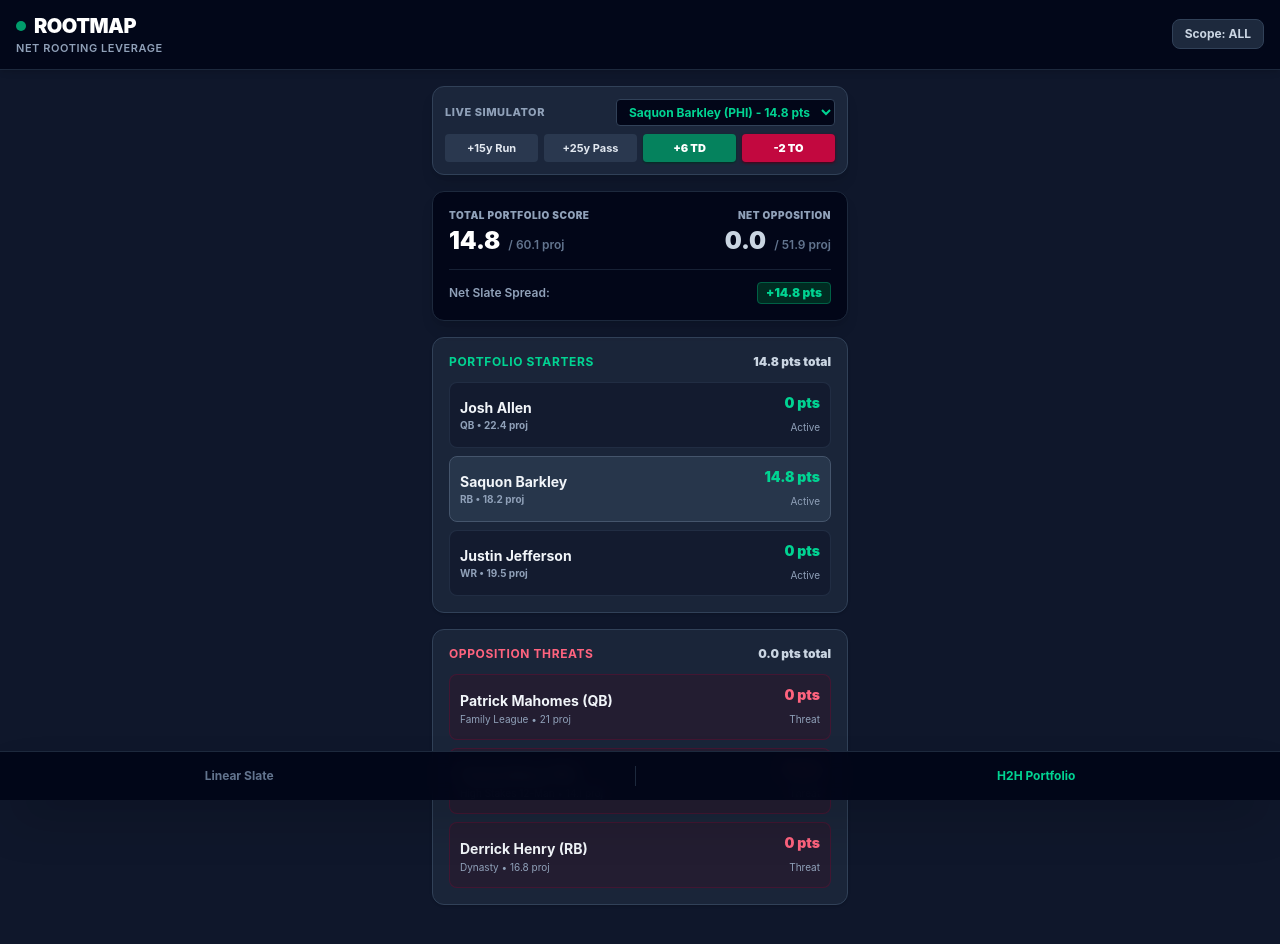
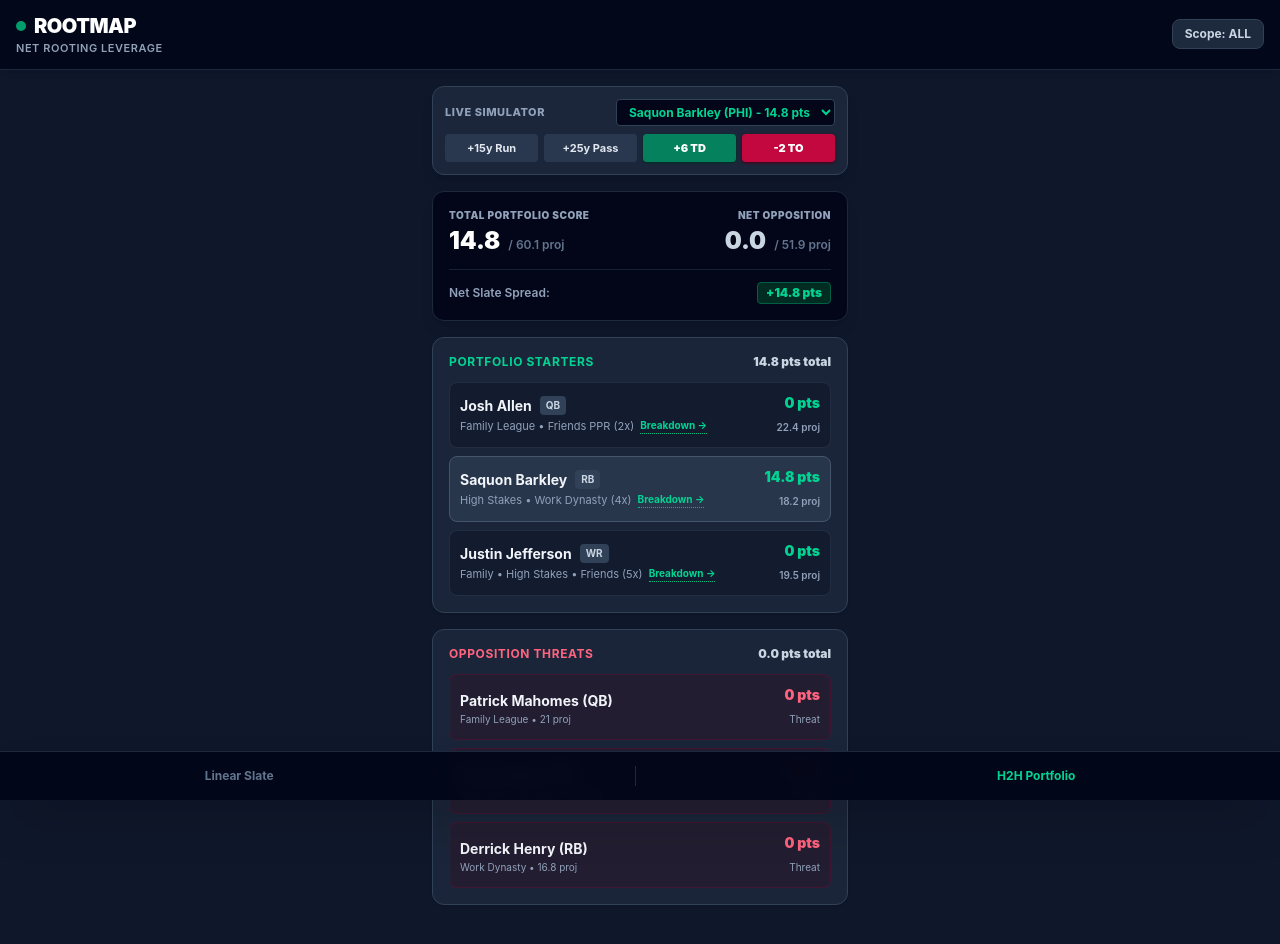
Before and after one commit to myannocone/rootmap, a React (Vite) app: page / in a window 1280 px wide. Both pictures are taken after a click on the button "H2H Portfolio". Shown: the top 944 px of the page. Built offline with nearby package versions, Linux system fonts and the light colour scheme.

Commit message:
UI: Add active league subtitles and ledger drilldown to H2H starters

```diff
--- a/src/App.jsx
+++ b/src/App.jsx
@@ -5,27 +5,13 @@ export default function App() {
   const [view, setView] = useState('linear');
   const [filter, setFilter] = useState('all');
   const [games, setGames] = useState(initialGames);
-  const [h2hData, setH2hData] = useState({
-    myRoster: initialH2H.myRoster.map(p => ({
-      ...p,
-      id: p.name.toLowerCase().includes('barkley') ? 'barkley' :
-          p.name.toLowerCase().includes('allen') ? 'allen' :
-          p.name.toLowerCase().includes('jefferson') ? 'jefferson' : p.name,
-      pts: p.name.toLowerCase().includes('barkley') ? 14.8 : 0.0
-    })),
-    opponents: initialH2H.opponents.map((p, idx) => ({
-      ...p,
-      id: p.name.toLowerCase().includes('kelce') ? 'kelce' : `opp_${idx}`,
-      pts: 0.0
-    }))
-  });
-
+  const [h2hData, setH2hData] = useState(initialH2H);
   const [selectedPlayerId, setSelectedPlayerId] = useState('barkley');
+  const [drawerPlayer, setDrawerPlayer] = useState(null);
   const [recentFlash, setRecentFlash] = useState(null);
 
-  // Synchronized Scoring Simulator
+  // Synchronized Scoring Engine
   const handleSimulatePlay = (ptsDelta, label) => {
-    // 1. Update Linear Slate Games
     setGames(prevGames =>
       prevGames.map(game => ({
         ...game,
@@ -39,7 +25,6 @@ export default function App() {
       }))
     );
 
-    // 2. Synchronize H2H Rosters & Scores
     setH2hData(prev => ({
       myRoster: prev.myRoster.map(p =>
         p.id === selectedPlayerId ? { ...p, pts: Math.max(0, +(p.pts + ptsDelta).toFixed(1)) } : p
@@ -49,12 +34,10 @@ export default function App() {
       )
     }));
 
-    // Trigger pulse
     setRecentFlash({ id: selectedPlayerId, label, delta: ptsDelta });
     setTimeout(() => setRecentFlash(null), 1800);
   };
 
-  // Compile full player list for simulator dropdown
   const linearPlayers = games.flatMap(g => g.players);
   const allSelectable = [
     ...linearPlayers,
@@ -68,7 +51,6 @@ export default function App() {
   ];
   const activePlayer = allSelectable.find(p => p.id === selectedPlayerId) || allSelectable[0];
 
-  // Aggregated Portfolio Totals
   const totalMyPts = h2hData.myRoster.reduce((sum, p) => sum + p.pts, 0).toFixed(1);
   const totalMyProj = h2hData.myRoster.reduce((sum, p) => sum + p.proj, 0).toFixed(1);
   const totalOppPts = h2hData.opponents.reduce((sum, p) => sum + p.pts, 0).toFixed(1);
@@ -167,19 +149,25 @@ export default function App() {
                     return (
                       <div
                         key={player.id}
-                        onClick={() => setSelectedPlayerId(player.id)}
+                        onClick={() => {
+                          setSelectedPlayerId(player.id);
+                          setDrawerPlayer(player);
+                        }}
                         className={`p-3.5 flex items-center justify-between cursor-pointer transition ${
                           isTarget ? 'bg-slate-700/30' : 'hover:bg-slate-700/20'
                         } ${isFlashing ? 'ring-2 ring-emerald-500 ring-inset bg-emerald-950/20' : ''}`}
                       >
                         <div>
                           <div className="flex items-center gap-2">
-                            <span className="text-sm font-bold text-white">{player.name}</span>
+                            <span className="text-sm font-bold text-white hover:text-emerald-400 transition">{player.name}</span>
                             <span className="text-[10px] font-bold px-1.5 py-0.5 rounded bg-slate-700 text-slate-300">
                               {player.team} - {player.pos}
                             </span>
                           </div>
-                          <div className="text-xs text-slate-400 mt-0.5">{player.leagues}</div>
+                          <div className="text-xs text-slate-400 mt-0.5 flex items-center gap-1.5">
+                            <span>{player.leaguesSummary}</span>
+                            <span className="text-[10px] text-emerald-400 font-bold border-b border-dotted border-emerald-500">View Leagues →</span>
+                          </div>
                         </div>
                         <div className="text-right">
                           <div className="text-sm font-black text-slate-200">
@@ -201,9 +189,8 @@ export default function App() {
             ))}
           </div>
         ) : (
-          /* H2H Matchups & Live Portfolio Totals */
+          /* H2H Matchups View */
           <div className="space-y-4">
-            {/* Aggregate Scoreboard Card */}
             <div className="bg-slate-950 border border-slate-800 rounded-xl p-4 shadow-lg">
               <div className="flex items-center justify-between border-b border-slate-800/80 pb-3 mb-3">
                 <div>
@@ -231,7 +218,7 @@ export default function App() {
               </div>
             </div>
 
-            {/* My Portfolio Starters */}
+            {/* My Starters */}
             <div className="bg-slate-800/80 rounded-xl border border-slate-700 p-4 shadow-sm">
               <div className="flex items-center justify-between mb-3">
                 <h2 className="text-xs font-bold uppercase tracking-wider text-emerald-400">Portfolio Starters</h2>
@@ -244,18 +231,29 @@ export default function App() {
                   return (
                     <div
                       key={player.id}
-                      onClick={() => setSelectedPlayerId(player.id)}
+                      onClick={() => {
+                        setSelectedPlayerId(player.id);
+                        setDrawerPlayer(player);
+                      }}
                       className={`flex justify-between items-center p-2.5 rounded-lg border cursor-pointer transition ${
                         isTarget ? 'bg-slate-700/60 border-slate-600' : 'bg-slate-900/60 border-slate-700/50 hover:bg-slate-700/30'
                       } ${isFlashing ? 'ring-2 ring-emerald-500 bg-emerald-950/30' : ''}`}
                     >
                       <div>
-                        <div className="text-sm font-bold text-slate-100">{player.name}</div>
-                        <div className="text-[10px] font-bold text-slate-400">{player.pos} • {player.proj} proj</div>
+                        <div className="flex items-center gap-2">
+                          <span className="text-sm font-bold text-slate-100">{player.name}</span>
+                          <span className="text-[10px] font-bold px-1.5 py-0.5 rounded bg-slate-700 text-slate-300">
+                            {player.pos}
+                          </span>
+                        </div>
+                        <div className="text-[11px] text-slate-400 mt-0.5 flex items-center gap-1.5">
+                          <span>{player.league}</span>
+                          <span className="text-[10px] text-emerald-400 font-bold border-b border-dotted border-emerald-500">Breakdown →</span>
+                        </div>
                       </div>
                       <div className="text-right">
                         <div className="text-sm font-black text-emerald-400">{player.pts} pts</div>
-                        <span className="text-[10px] text-slate-400">Active</span>
+                        <span className="text-[10px] text-slate-400 font-semibold">{player.proj} proj</span>
                       </div>
                     </div>
                   );
@@ -263,7 +261,7 @@ export default function App() {
               </div>
             </div>
 
-            {/* Opposition Threats */}
+            {/* Opponents */}
             <div className="bg-slate-800/80 rounded-xl border border-slate-700 p-4 shadow-sm">
               <div className="flex items-center justify-between mb-3">
                 <h2 className="text-xs font-bold uppercase tracking-wider text-rose-400">Opposition Threats</h2>
@@ -298,7 +296,60 @@ export default function App() {
         )}
       </main>
 
-      {/* Bottom Navigation */}
+      {/* Slide-Up League Details Drawer */}
+      {drawerPlayer && (
+        <div className="fixed inset-0 z-50 bg-slate-950/80 backdrop-blur-sm flex items-end justify-center p-0 sm:p-4 animate-in fade-in">
+          <div className="bg-slate-900 border border-slate-700 w-full max-w-md rounded-t-2xl sm:rounded-2xl p-5 shadow-2xl space-y-4 max-h-[85vh] overflow-y-auto">
+            <div className="flex justify-between items-start border-b border-slate-800 pb-3">
+              <div>
+                <h3 className="text-lg font-black text-white flex items-center gap-2">
+                  {drawerPlayer.name}
+                  <span className="text-xs font-bold px-2 py-0.5 rounded bg-slate-800 text-slate-300">
+                    {drawerPlayer.team} - {drawerPlayer.pos}
+                  </span>
+                </h3>
+                <p className="text-xs text-slate-400 mt-0.5">League Portfolio Breakdown</p>
+              </div>
+              <button
+                onClick={() => setDrawerPlayer(null)}
+                className="w-8 h-8 rounded-full bg-slate-800 hover:bg-slate-700 text-slate-400 hover:text-white flex items-center justify-center font-bold text-sm"
+              >
+                ✕
+              </button>
+            </div>
+
+            <div className="space-y-2.5">
+              {drawerPlayer.leagueDetails?.map((item, idx) => (
+                <div key={idx} className="p-3 rounded-xl bg-slate-800/60 border border-slate-700/60 flex items-center justify-between">
+                  <div>
+                    <div className="text-sm font-bold text-slate-100">{item.name}</div>
+                    <div className="text-[11px] text-slate-400 mt-0.5">vs. {item.opponent}</div>
+                  </div>
+                  <div className="text-right">
+                    <span className={`text-[10px] font-black px-2 py-0.5 rounded ${
+                      item.status === 'STARTER' ? 'bg-emerald-950 text-emerald-400 border border-emerald-800' :
+                      item.status === 'OPPONENT' ? 'bg-rose-950 text-rose-400 border border-rose-800' :
+                      'bg-slate-800 text-slate-400'
+                    }`}>
+                      {item.status}
+                    </span>
+                    <div className="text-[11px] font-semibold text-slate-300 mt-1">{item.impact}</div>
+                  </div>
+                </div>
+              ))}
+            </div>
+
+            <button
+              onClick={() => setDrawerPlayer(null)}
+              className="w-full py-2.5 bg-slate-800 hover:bg-slate-700 rounded-xl text-xs font-bold text-slate-200 transition"
+            >
+              Close Ledger
+            </button>
+          </div>
+        </div>
+      )}
+
+      {/* Bottom Sticky Navigation */}
       <nav className="fixed bottom-0 inset-x-0 bg-slate-950/95 backdrop-blur border-t border-slate-800 px-6 py-3.5 flex justify-around items-center z-40 shadow-2xl">
         <button
           onClick={() => setView('linear')}
--- a/src/data/mockSlate.js
+++ b/src/data/mockSlate.js
@@ -6,8 +6,39 @@ export const mockGames = [
     away: "NYG",
     status: "LIVE - Q2 8:42",
     players: [
-      { id: "barkley", name: "Saquon Barkley", team: "PHI", pos: "RB", pts: 14.8, exposure: "+18.4 pts", exposureColor: "green", leagues: "4/5 Leagues" },
-      { id: "brown", name: "A.J. Brown", team: "PHI", pos: "WR", pts: 8.2, exposure: "+6.1 pts", exposureColor: "green", leagues: "2/5 Leagues" }
+      {
+        id: "barkley",
+        name: "Saquon Barkley",
+        team: "PHI",
+        pos: "RB",
+        pts: 14.8,
+        exposure: "+18.4 pts",
+        exposureColor: "green",
+        leaguesSummary: "4/5 Leagues",
+        leagueDetails: [
+          { name: "Family League", status: "STARTER", impact: "+1.0x (For Me)", opponent: "Cisco/Bloom" },
+          { name: "High Stakes 12-Man", status: "STARTER", impact: "+1.0x (For Me)", opponent: "Gelardi" },
+          { name: "Work Dynasty", status: "STARTER", impact: "+1.0x (For Me)", opponent: "Stoiber" },
+          { name: "Friends PPR", status: "STARTER", impact: "+1.0x (For Me)", opponent: "Taxin" },
+          { name: "Eliminator", status: "UNOWNED", impact: "0.0x Neutral", opponent: "N/A" }
+        ]
+      },
+      {
+        id: "brown",
+        name: "A.J. Brown",
+        team: "PHI",
+        pos: "WR",
+        pts: 8.2,
+        exposure: "+6.1 pts",
+        exposureColor: "green",
+        leaguesSummary: "2/5 Leagues",
+        leagueDetails: [
+          { name: "Family League", status: "STARTER", impact: "+1.0x (For Me)", opponent: "Cisco/Bloom" },
+          { name: "High Stakes 12-Man", status: "BENCH", impact: "0.0x (Benched)", opponent: "Gelardi" },
+          { name: "Work Dynasty", status: "OPPONENT", impact: "-1.0x (Against Me)", opponent: "Stoiber" },
+          { name: "Friends PPR", status: "STARTER", impact: "+1.0x (For Me)", opponent: "Taxin" }
+        ]
+      }
     ]
   },
   {
@@ -17,8 +48,36 @@ export const mockGames = [
     away: "BUF",
     status: "PRE-GAME",
     players: [
-      { id: "allen", name: "Josh Allen", team: "BUF", pos: "QB", pts: 0.0, exposure: "+12.0 pts", exposureColor: "green", leagues: "3/5 Leagues" },
-      { id: "kelce", name: "Travis Kelce", team: "KC", pos: "TE", pts: 0.0, exposure: "-7.4 pts", exposureColor: "red", leagues: "Opponent Starter (3x)" }
+      {
+        id: "allen",
+        name: "Josh Allen",
+        team: "BUF",
+        pos: "QB",
+        pts: 0.0,
+        exposure: "+12.0 pts",
+        exposureColor: "green",
+        leaguesSummary: "3/5 Leagues",
+        leagueDetails: [
+          { name: "Family League", status: "STARTER", impact: "+1.0x (For Me)", opponent: "Cisco/Bloom" },
+          { name: "Friends PPR", status: "STARTER", impact: "+1.0x (For Me)", opponent: "Taxin" },
+          { name: "Work Dynasty", status: "STARTER", impact: "+1.0x (For Me)", opponent: "Stoiber" }
+        ]
+      },
+      {
+        id: "kelce",
+        name: "Travis Kelce",
+        team: "KC",
+        pos: "TE",
+        pts: 0.0,
+        exposure: "-7.4 pts",
+        exposureColor: "red",
+        leaguesSummary: "Opponent Starter (3x)",
+        leagueDetails: [
+          { name: "High Stakes 12-Man", status: "OPPONENT", impact: "-1.0x (Against Me)", opponent: "Gelardi" },
+          { name: "Work Dynasty", status: "OPPONENT", impact: "-1.0x (Against Me)", opponent: "Stoiber" },
+          { name: "Friends PPR", status: "OPPONENT", impact: "-1.0x (Against Me)", opponent: "Taxin" }
+        ]
+      }
     ]
   },
   {
@@ -28,20 +87,111 @@ export const mockGames = [
     away: "GB",
     status: "PRE-GAME",
     players: [
-      { id: "jefferson", name: "Justin Jefferson", team: "MIN", pos: "WR", pts: 0.0, exposure: "+22.5 pts", exposureColor: "green", leagues: "5/5 Leagues" }
+      {
+        id: "jefferson",
+        name: "Justin Jefferson",
+        team: "MIN",
+        pos: "WR",
+        pts: 0.0,
+        exposure: "+22.5 pts",
+        exposureColor: "green",
+        leaguesSummary: "5/5 Leagues",
+        leagueDetails: [
+          { name: "Family League", status: "STARTER", impact: "+1.0x (For Me)", opponent: "Cisco/Bloom" },
+          { name: "High Stakes 12-Man", status: "STARTER", impact: "+1.0x (For Me)", opponent: "Gelardi" },
+          { name: "Work Dynasty", status: "STARTER", impact: "+1.0x (For Me)", opponent: "Stoiber" },
+          { name: "Friends PPR", status: "STARTER", impact: "+1.0x (For Me)", opponent: "Taxin" },
+          { name: "Eliminator", status: "STARTER", impact: "+1.0x (For Me)", opponent: "Shifren" }
+        ]
+      }
     ]
   }
 ];
 
 export const mockH2H = {
   myRoster: [
-    { name: "Josh Allen", pos: "QB", proj: 22.4, status: "Active" },
-    { name: "Saquon Barkley", pos: "RB", proj: 18.2, status: "Active" },
-    { name: "Justin Jefferson", pos: "WR", proj: 19.5, status: "Active" }
+    {
+      id: "allen",
+      name: "Josh Allen",
+      pos: "QB",
+      team: "BUF",
+      proj: 22.4,
+      pts: 0.0,
+      league: "Family League • Friends PPR (2x)",
+      leagueDetails: [
+        { name: "Family League", status: "STARTER", impact: "+1.0x (For Me)", opponent: "Cisco/Bloom" },
+        { name: "Friends PPR", status: "STARTER", impact: "+1.0x (For Me)", opponent: "Taxin" },
+        { name: "Work Dynasty", status: "STARTER", impact: "+1.0x (For Me)", opponent: "Stoiber" }
+      ]
+    },
+    {
+      id: "barkley",
+      name: "Saquon Barkley",
+      pos: "RB",
+      team: "PHI",
+      proj: 18.2,
+      pts: 14.8,
+      league: "High Stakes • Work Dynasty (4x)",
+      leagueDetails: [
+        { name: "Family League", status: "STARTER", impact: "+1.0x (For Me)", opponent: "Cisco/Bloom" },
+        { name: "High Stakes 12-Man", status: "STARTER", impact: "+1.0x (For Me)", opponent: "Gelardi" },
+        { name: "Work Dynasty", status: "STARTER", impact: "+1.0x (For Me)", opponent: "Stoiber" },
+        { name: "Friends PPR", status: "STARTER", impact: "+1.0x (For Me)", opponent: "Taxin" }
+      ]
+    },
+    {
+      id: "jefferson",
+      name: "Justin Jefferson",
+      pos: "WR",
+      team: "MIN",
+      proj: 19.5,
+      pts: 0.0,
+      league: "Family • High Stakes • Friends (5x)",
+      leagueDetails: [
+        { name: "Family League", status: "STARTER", impact: "+1.0x (For Me)", opponent: "Cisco/Bloom" },
+        { name: "High Stakes 12-Man", status: "STARTER", impact: "+1.0x (For Me)", opponent: "Gelardi" },
+        { name: "Work Dynasty", status: "STARTER", impact: "+1.0x (For Me)", opponent: "Stoiber" },
+        { name: "Friends PPR", status: "STARTER", impact: "+1.0x (For Me)", opponent: "Taxin" },
+        { name: "Eliminator", status: "STARTER", impact: "+1.0x (For Me)", opponent: "Shifren" }
+      ]
+    }
   ],
   opponents: [
-    { name: "Patrick Mahomes", pos: "QB", proj: 21.0, league: "Family League" },
-    { name: "Travis Kelce", pos: "TE", proj: 14.1, league: "High Stakes 12-Man" },
-    { name: "Derrick Henry", pos: "RB", proj: 16.8, league: "Dynasty" }
+    {
+      id: "mahomes",
+      name: "Patrick Mahomes",
+      pos: "QB",
+      team: "KC",
+      proj: 21.0,
+      pts: 0.0,
+      league: "Family League",
+      leagueDetails: [
+        { name: "Family League", status: "OPPONENT", impact: "-1.0x (Against Me)", opponent: "Cisco/Bloom" }
+      ]
+    },
+    {
+      id: "kelce",
+      name: "Travis Kelce",
+      pos: "TE",
+      team: "KC",
+      proj: 14.1,
+      pts: 0.0,
+      league: "High Stakes 12-Man",
+      leagueDetails: [
+        { name: "High Stakes 12-Man", status: "OPPONENT", impact: "-1.0x (Against Me)", opponent: "Gelardi" }
+      ]
+    },
+    {
+      id: "henry",
+      name: "Derrick Henry",
+      pos: "RB",
+      team: "BAL",
+      proj: 16.8,
+      pts: 0.0,
+      league: "Work Dynasty",
+      leagueDetails: [
+        { name: "Work Dynasty", status: "OPPONENT", impact: "-1.0x (Against Me)", opponent: "Stoiber" }
+      ]
+    }
   ]
 };
```
